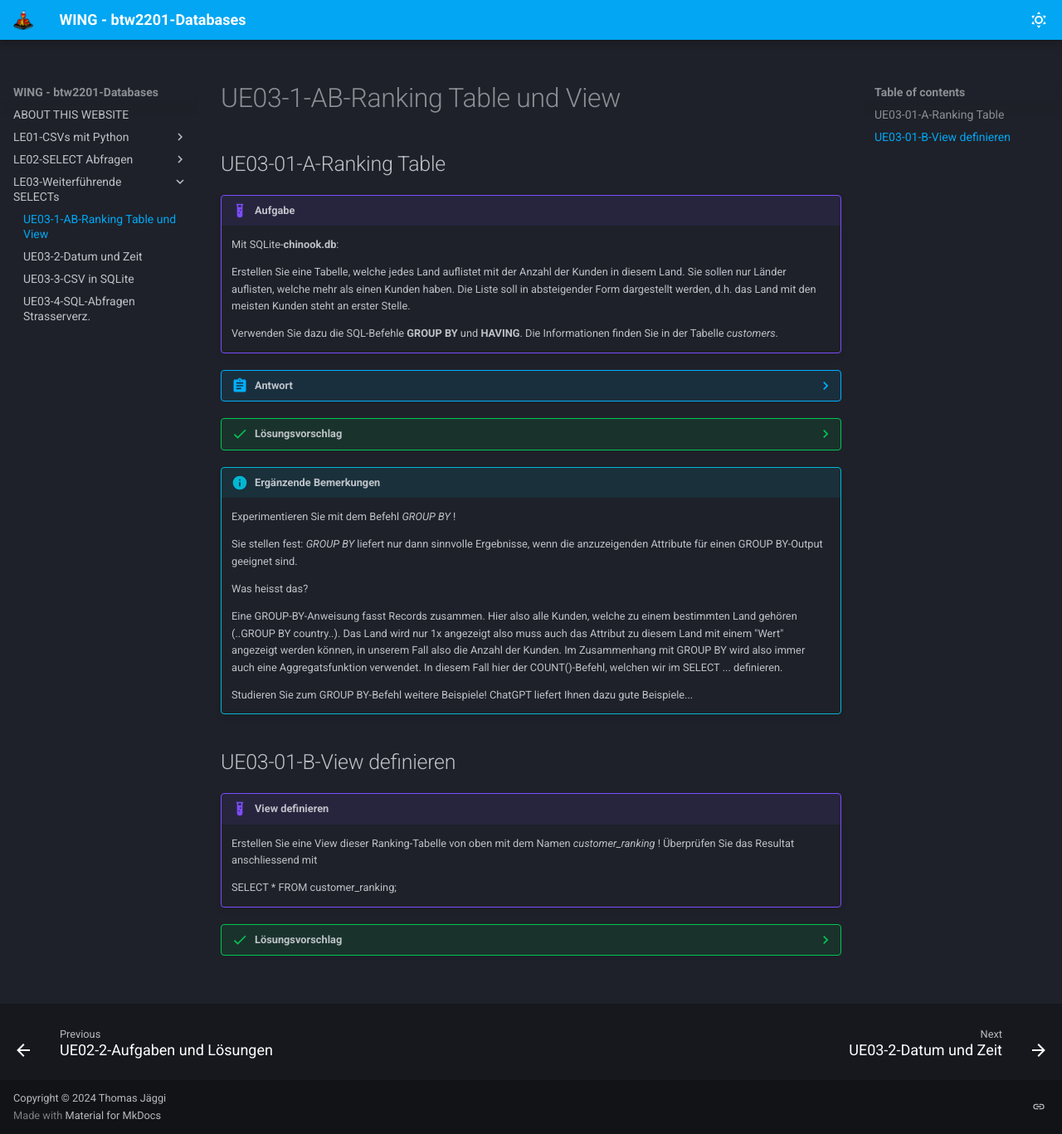
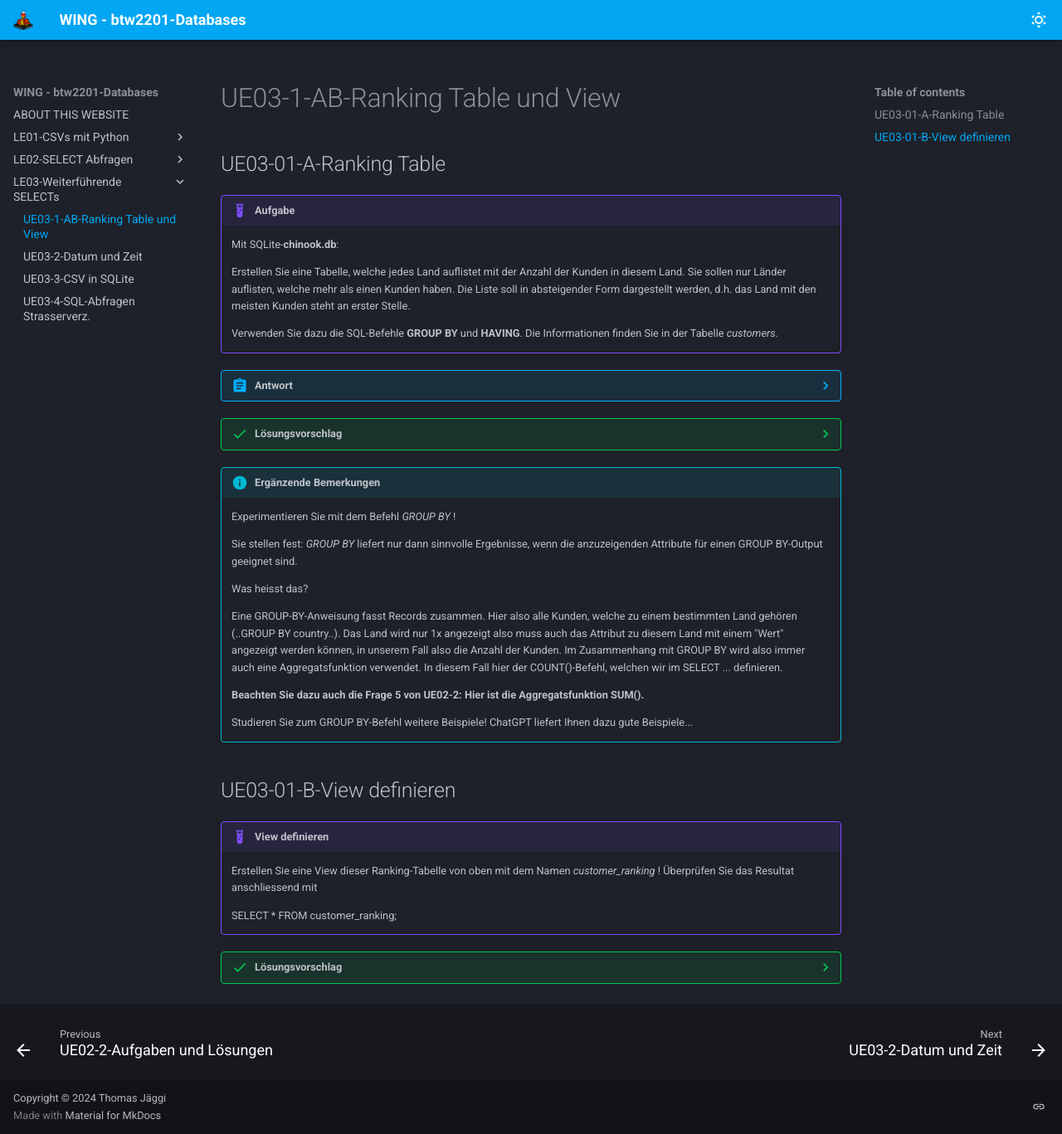
Before and after one commit to tjaeggi/btw2201_databases, an MkDocs documentation site: the page built from docs/UE03-01-AB.md, in a window 1280 px wide and 1367 px high. Shown: the whole window at 83% size. Built offline with MkDocs 1.6.1 and Material for MkDocs 9.7.7, drawn with Linux system fonts in a browser that asks for light colours; some web fonts are replaced.

Commit message:
Sat Oct 12 04:22:56 AM CEST 2024

```diff
--- a/docs/UE03-01-AB.md
+++ b/docs/UE03-01-AB.md
@@ -35,6 +35,8 @@
     Was heisst das?
 
     Eine GROUP-BY-Anweisung fasst Records zusammen. Hier also alle Kunden, welche zu einem bestimmten Land gehören (..GROUP BY country..). Das Land wird nur 1x angezeigt also muss auch das Attribut zu diesem Land mit einem "Wert" angezeigt werden können, in unserem Fall also die Anzahl der Kunden. Im Zusammenhang mit GROUP BY wird also immer auch eine Aggregatsfunktion verwendet. In diesem Fall hier der COUNT()-Befehl, welchen wir im SELECT ... definieren.
+
+    **Beachten Sie dazu auch die Frage 5 von  UE02-2: Hier ist die Aggregatsfunktion SUM().**
 
     Studieren Sie zum GROUP BY-Befehl weitere Beispiele! ChatGPT liefert Ihnen dazu gute Beispiele...
 
```
